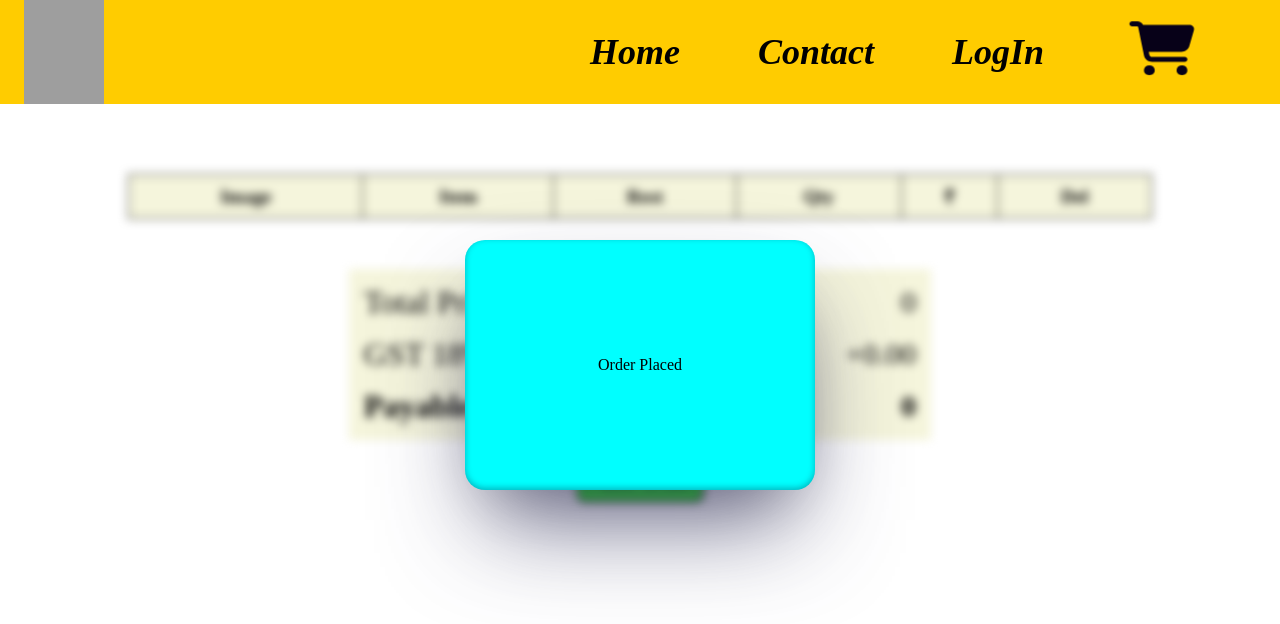
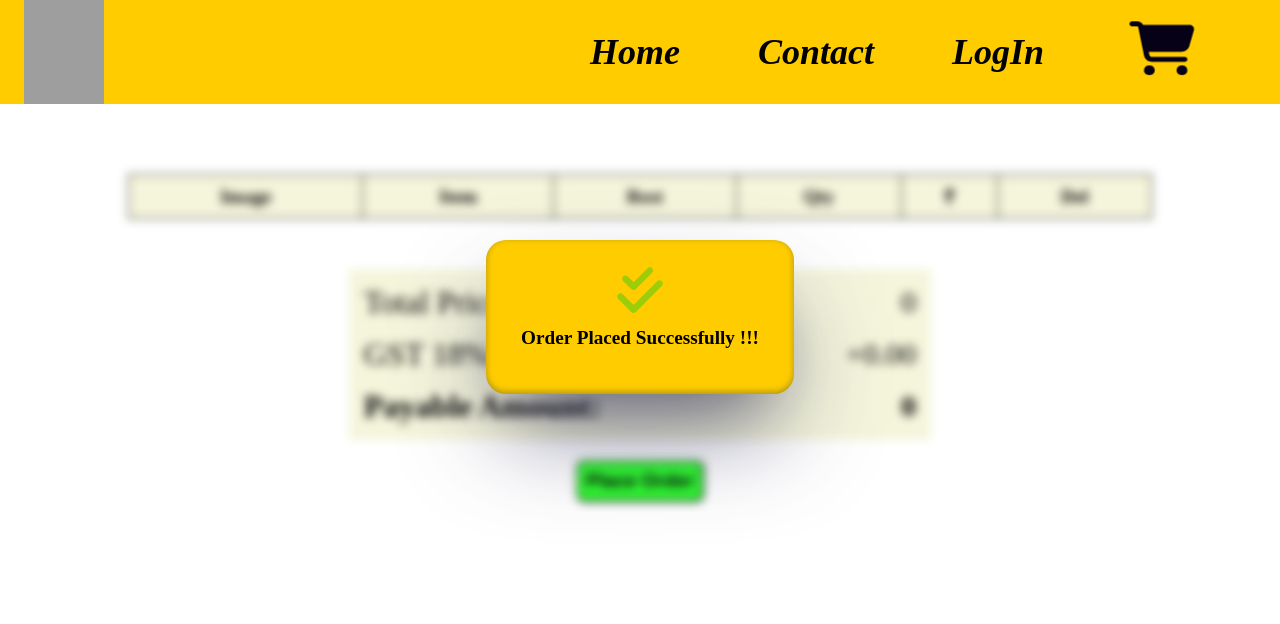
Before and after one commit to D-kavita2004/Hungerrr, a React (Vite) app in the folder Assignment1/: page /My-Cart in a window 1280 px wide. Both pictures are taken after a click on the button "Place Order". Shown: the top 624 px of the page. Built offline with nearby package versions, Linux system fonts and the light colour scheme; grey boxes are pictures that could not be loaded.

Commit message:
next commit

```diff
--- a/Assignment1/package.json
+++ b/Assignment1/package.json
@@ -21,12 +21,14 @@
   },
   "homepage": "https://github.com/D-kavita2004/Namaste-React#readme",
   "devDependencies": {
+    "buffer": "^6.0.3",
     "parcel": "^2.12.0",
     "process": "^0.11.10"
   },
   "dependencies": {
     "@fortawesome/free-solid-svg-icons": "^6.5.2",
     "@fortawesome/react-fontawesome": "^0.2.2",
+    "axios": "^1.7.7",
     "react": "^18.3.1",
     "react-dom": "^18.3.1",
     "react-router-dom": "^6.26.0"
--- a/Assignment1/src/components/MyCart.js
+++ b/Assignment1/src/components/MyCart.js
@@ -1,11 +1,13 @@
 import "../styles/MyCart.css";
 import { FontAwesomeIcon } from "@fortawesome/react-fontawesome";
-import { faTrash } from "@fortawesome/free-solid-svg-icons";
+import { faTrash,faCheckDouble } from "@fortawesome/free-solid-svg-icons";
 import { CARD_IMAGE_URL } from "../utils/constants";
 import { CartContext } from "./CartContext";
 import { useContext, useState } from "react";
+import { useNavigate } from "react-router-dom";
 
 const Mycart = ()=>{
+   const navigate = useNavigate();
    const {cartItems,removeFromCart} = useContext(CartContext);
    const [Show,setShow] = useState(false);
 
@@ -20,6 +22,9 @@ const Mycart = ()=>{
          elem1.style.filter = "none";
          elem2.style.filter = "none";
       },3000);
+      setTimeout(()=>{
+         navigate("/Home");
+      },3010);
    }
 
    let totalPrice = 0;
@@ -73,7 +78,13 @@ const Mycart = ()=>{
                      </div>
                      <button className="place-order-btn" onClick={orderPopUp}>Place Order</button>
                </div>
-         {Show?<div className="order-placed">Order Placed</div>:null}
+         {Show?<div className="order-placed">
+                  <div>
+                        <FontAwesomeIcon icon={faCheckDouble} beatFade style={{color: "#5bcd0e",}} className="double-check"/>
+                  </div>
+                  <div className="order-msg">
+                        Order Placed Successfully !!!
+                  </div></div>:null}
 
       </div>
    )
--- a/Assignment1/src/components/ResMenu.js
+++ b/Assignment1/src/components/ResMenu.js
@@ -3,7 +3,7 @@ import ShimmerUI from "./shimmerUI";
 import { CARD_IMAGE_URL } from "../utils/constants";
 import "../styles/ResMenu.css";
 import { useParams } from "react-router-dom";
-import { MENU_URL } from "../utils/constants";
+// import { MENU_URL } from "../utils/constants";
 import { FontAwesomeIcon } from "@fortawesome/react-fontawesome";
 import {faStar,faAngleDown,faAngleUp } from "@fortawesome/free-solid-svg-icons";
 import { useContext } from "react";
@@ -22,7 +22,7 @@ const ResMenu = () => {
    const fetchMenu = async () => {
 
       try{
-         const menuDataResponse = await fetch(MENU_URL+resId);
+         const menuDataResponse = await fetch(`/swiggy-api?page-type=REGULAR_MENU&complete-menu=true&lat=28.7040592&lng=77.10249019999999&restaurantId=${resId}`);
          if (!menuDataResponse.ok) {
             throw new Error('Network response was not ok');
          }
--- a/Assignment1/src/styles/MyCart.css
+++ b/Assignment1/src/styles/MyCart.css
@@ -81,15 +81,24 @@ th{
    position: fixed;
    z-index: 1000;
    top: 30%;
-   height: 250px;
-   width: 350px;
-   background-color: aqua;
+   background-color: rgb(255,204,0);
    box-shadow: rgba(50, 50, 93, 0.699) 0px 50px 100px -20px, rgba(0, 0, 0, 0.3) 0px 30px 60px -30px, rgba(10, 37, 64, 0.35) 0px -2px 6px 0px inset;
    border-radius: 20px;
    display: flex;
    justify-content: center;
    align-items: center;
-
+   flex-direction: column;
+   padding: 45px 35px;
+}
+.order-msg{
+   font-size: larger;
+   font-weight: bolder;
+   margin-top:10px;
+}
+.double-check{
+   height: 50px;
+   width: 50px;
+   margin-top: -20px;
 }
 @media (max-width:800px) {
    .table-container{
```
Also changed, not shown: 2 other files (tests, documents, lock files or other folders).
